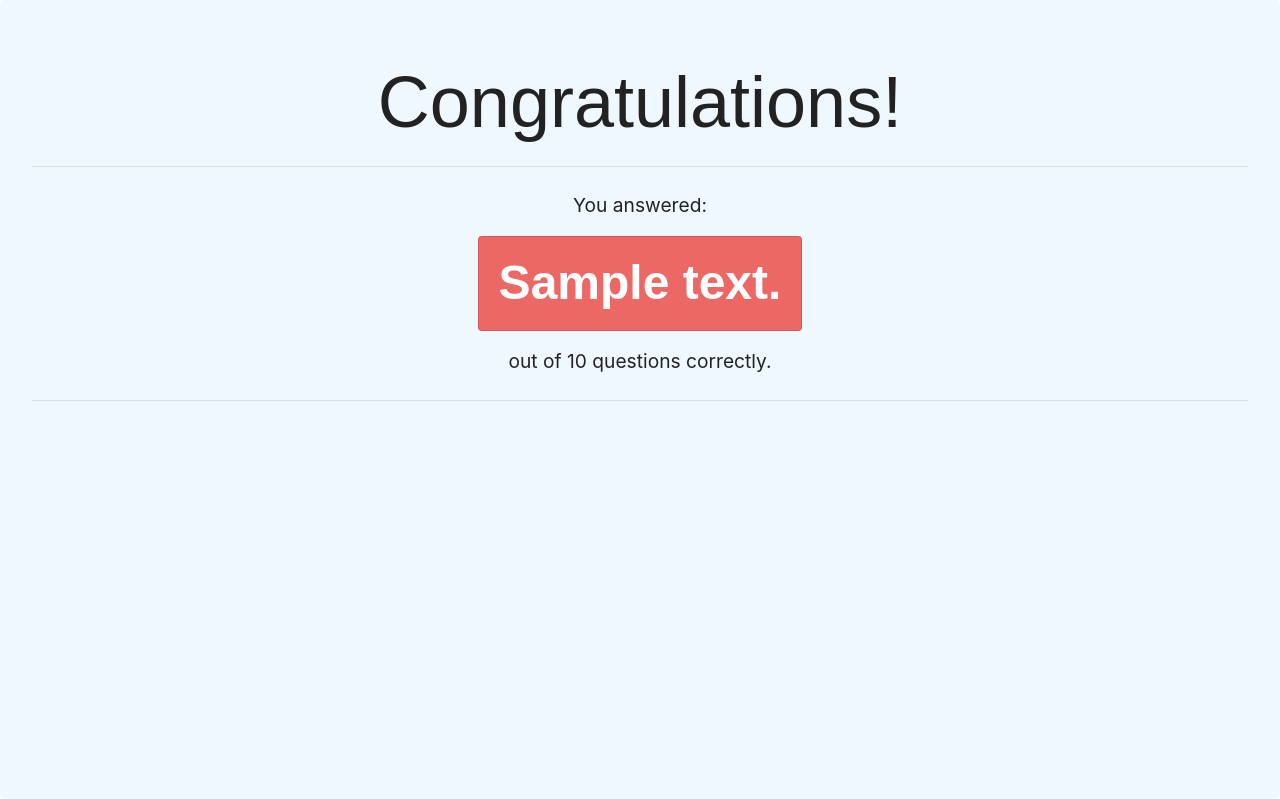
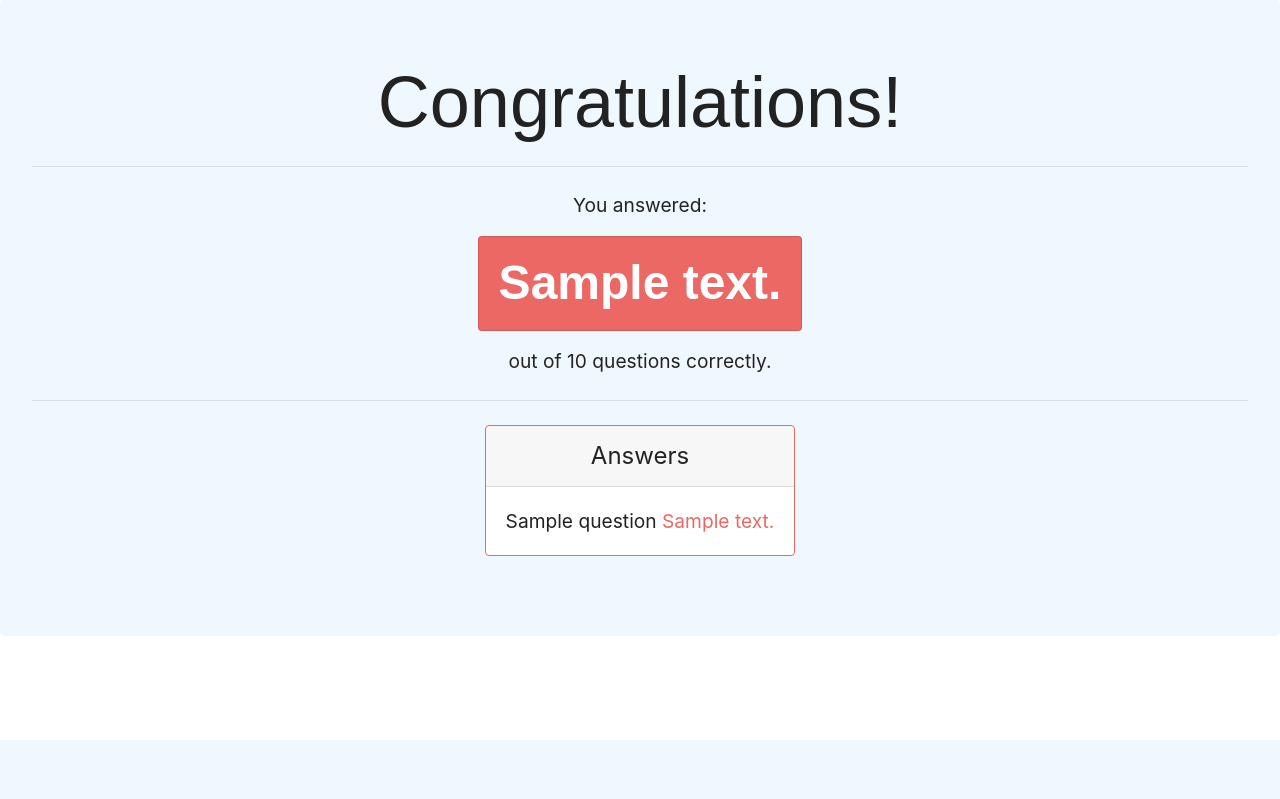
Before and after one commit to ganttArt/trivia-webapp, a Django app: template templates/results.html in a window 1280 px wide. Shown: the part 60-859 px from the top of the page. After the commit the page ends 800 px from the top, so only its background shows below. Run offline with Django 3.2, Linux system fonts and the light colour scheme; the template is opened without the code that fills it: most values are stand-ins (such as "Sample title", 1, 10 or a date in 2020); some libraries are stand-ins or nearby versions; some web fonts are replaced.

Commit message:
Included question answers in the results page.

```diff
--- a/templates/questions.html
+++ b/templates/questions.html
@@ -25,7 +25,7 @@
     </div>
   </div>
   {% endfor %}
-  <div class="jumbotron">
+  <div class="jumbotron" id='11'>
     <div class="card text-white border-primary mb-3" id='submit-card'>
       <div class="card-body">
         <input class='btn btn-primary btn-lg btn-block' type='submit' id='submit-button' value='See your results!'>
--- a/templates/results.html
+++ b/templates/results.html
@@ -15,5 +15,15 @@
     </div>
     <p>out of 10 questions correctly.</p>
     <hr class="my-4">
+    <div class="card border-primary mb-3">
+        <div class="card-header">Answers</div>
+        <div class="card-body">
+            {% for question in questions %}
+                <p class="card-text">{{question.question}}
+                    <span id='answer-text'>{{question.correct_answer}}</span>
+                </p>
+            {% endfor %}
+        </div>
+      </div>
 </div>
 {% endblock content %}
--- a/trivia/static/css/results.css
+++ b/trivia/static/css/results.css
@@ -3,7 +3,7 @@ p {
 }
 
 .jumbotron {
-    height: 100vh;
+    height: auto;
     background-color: aliceblue;
     margin-bottom: 0;
     text-align: -webkit-center;
@@ -13,9 +13,17 @@ p {
     width: fit-content;
 }
 
+.card-header {
+    font-size: x-large;
+}
+
 .card-title {
     margin: 20px;
     font-size: xxx-large;
+}
+
+#answer-text{
+    color: #eb6864;
 }
 
 @media screen and (max-width: 500px) {
--- a/trivia/views.py
+++ b/trivia/views.py
@@ -57,4 +57,5 @@ class QuestionsView(TemplateView):
             except MultiValueDictKeyError:
                 print('You skipped a question')
 
-        return render(request, 'results.html', {'answered_correctly':answered_correctly})
+        return render(request, 'results.html',
+                      {'answered_correctly':answered_correctly, 'questions': self.questions[:10]})
```
